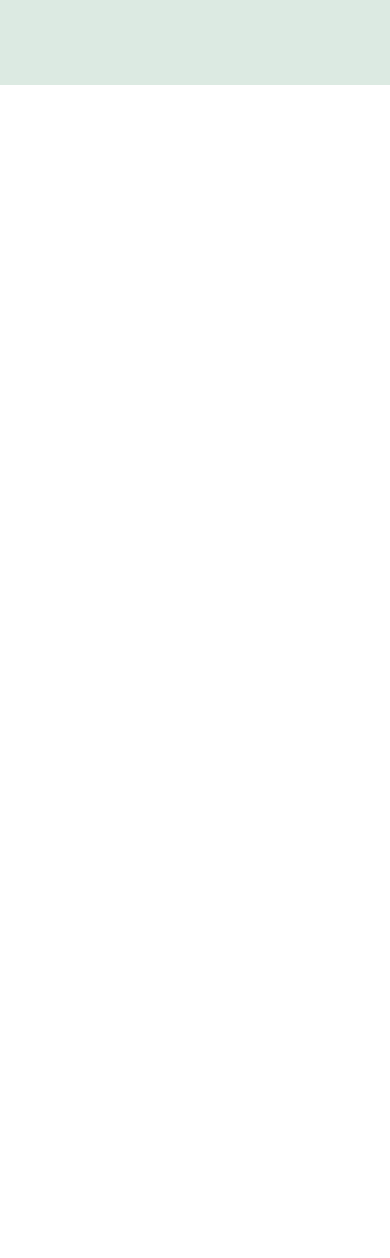
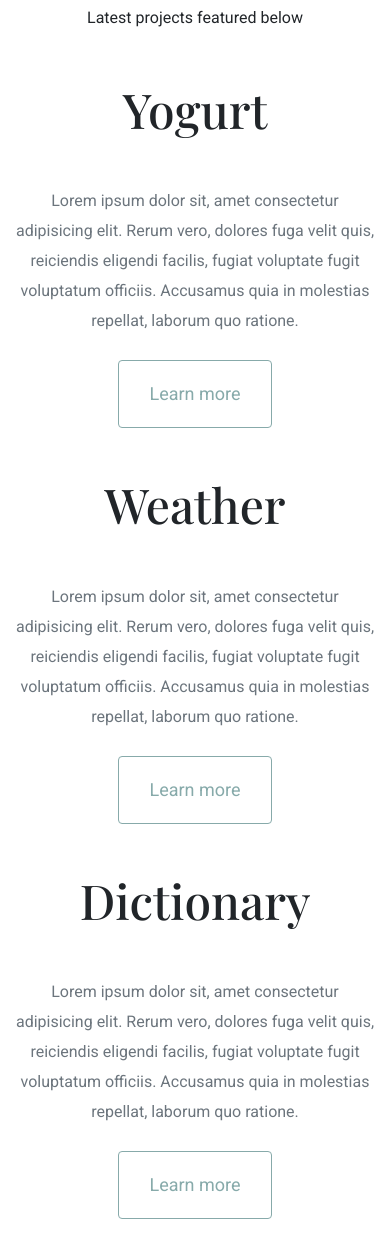
Before and after one commit to MoniOsorio/MO-portfolio, a plain HTML site: page index.html in a window 390 px wide. Shown: the part 700-1958 px from the top of the page. Before the commit the page ends 844 px from the top, so only its background shows below. Drawn offline with nearby package versions, Linux system fonts and the light colour scheme.

Commit message:
content design

```diff
--- a/index.html
+++ b/index.html
@@ -28,6 +28,53 @@
     <a href="#" class="btn btn-index"> Contact me</a>
     </div>
 </div>
+<p class="text-center m-5">
+    Latest projects featured below
+</p>
+<div class="container">
+    <div class="row mb-5">
+    <div class="col d-none d-lg-block">
+<img src="images/yogurt.png" class="img-fluid" alt="yogurt app">
+    </div>
+    <div class="col">
+       <div class="project-description">
+      <h2 class="mb-5"> Yogurt</h2>
+<p class="mb-4 text-muted" >
+    Lorem ipsum dolor sit, amet consectetur adipisicing elit. Rerum vero, dolores fuga velit quis, reiciendis eligendi facilis, fugiat voluptate fugit voluptatum officiis. Accusamus quia in molestias repellat, laborum quo ratione.
+</p>
+<a href="#" class="btn btn-branding-outline">Learn more</a>
+   </div>
+</div>
+</div>
+  <div class="row mb-5">
+    <div class="col">
+       <div class="project-description">
+      <h2 class="mb-5"> Weather </h2>
+      <p class="mb-4 text-muted" >
+    Lorem ipsum dolor sit, amet consectetur adipisicing elit. Rerum vero, dolores fuga velit quis, reiciendis eligendi facilis, fugiat voluptate fugit voluptatum officiis. Accusamus quia in molestias repellat, laborum quo ratione.
+      </p>
+      <a href="#" class="btn btn-branding-outline">Learn more</a>
+      </div>
+   </div>
+   <div class="col d-none d-lg-block">
+<img src="images/weather.png" class="img-fluid" alt="yogurt app">
+    </div>
 
+</div>
+  <div class="row mb-5">
+    <div class="col d-none d-lg-block">
+<img src="images/dictionary.png" class="img-fluid" alt="yogurt app">
+    </div>
+    <div class="col">
+       <div class="project-description">
+      <h2 class="mb-5"> Dictionary</h2>
+<p class="mb-4 text-muted" >
+    Lorem ipsum dolor sit, amet consectetur adipisicing elit. Rerum vero, dolores fuga velit quis, reiciendis eligendi facilis, fugiat voluptate fugit voluptatum officiis. Accusamus quia in molestias repellat, laborum quo ratione.
+</p>
+<a href="#" class="btn btn-branding-outline">Learn more</a>
+   </div>
+</div>
+</div>
+</div>
 </body>
 </html>
--- a/styles/portfolio.css
+++ b/styles/portfolio.css
@@ -13,6 +13,7 @@ color: #272044;
   font-family: var(--heading-font-fam);
   font-weight: bold;
   font-size: 96px;
+  line-height: 1.3;
 }
 
  .hero {
@@ -40,7 +41,48 @@ h6 {
     font-family: var(--heading-font-fam);
 
 }
+h2 {
+    font-size: 62px;
+
+}
+p {
+    font-size: 16px;
+    line-height: 30px;
+
+}
 body {
     font-family: var(--default-font-fam);
 
 }
+
+.btn-branding-outline{
+    color: var(--branding-color);
+    border: 1px solid var(--branding-color);
+    font-size: 18px;
+    line-height: 2;
+    padding: 15px 30px;
+    border-radius: 4px;
+
+}
+
+.project-description {
+    padding: 120px 25px;
+
+}
+
+@media (max-width:960px) {
+    h1 {
+  font-size: 75px;
+}
+h2 {
+  font-size: 48px;
+}
+.hero  {
+  padding: 85px 22px;
+}
+.project-description {
+    padding: 0;
+    text-align: center;
+
+}
+}
```
Also changed, not shown: images/dictionary.png (added), images/weather.png (added), images/yogurt.png (added).
